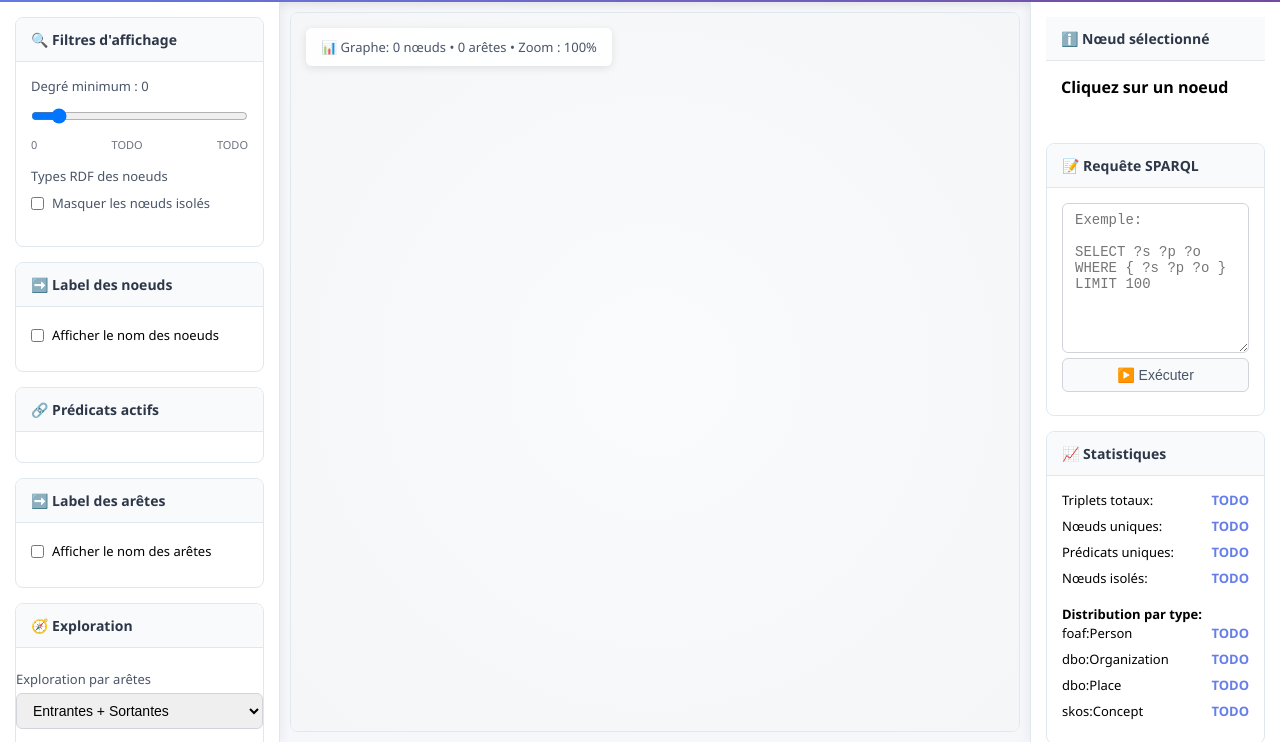
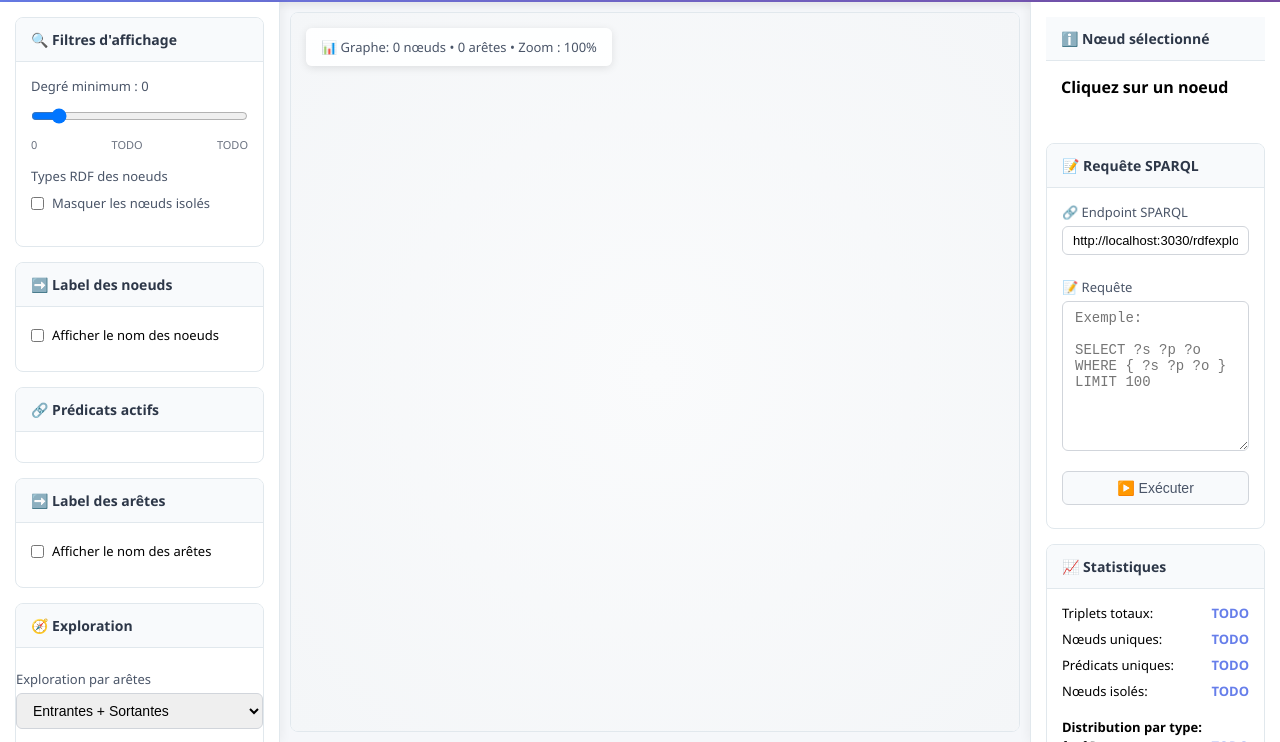
Before and after one commit to mlemseffer/RdfExplorer, a plain HTML site: page index.html in a window 1280 px wide. Shown: the part 58-800 px from the top of the page. Drawn offline with Linux system fonts and the light colour scheme.

Commit message:
Update index.html

```diff
--- a/index.html
+++ b/index.html
@@ -168,8 +168,18 @@
             <div class="panel">
                 <div class="panel-header">📝 Requête SPARQL</div>
                 <div class="panel-content">
-                    <textarea id="sparqlQueryInput" class="form-control" placeholder="Exemple:
-                    SELECT ?s ?p ?o WHERE { ?s ?p ?o } LIMIT 100"></textarea>
+                    <div class="form-group">
+                        <label for="endpointInput">🔗 Endpoint SPARQL</label>
+                        <input type="text" id="endpointInput" class="form-control"
+                               value="http://localhost:3030/rdfexplorer/sparql" />
+                    </div>
+
+                    <div class="form-group">
+                        <label for="sparqlQueryInput">📝 Requête</label>
+                        <textarea id="sparqlQueryInput" class="form-control" placeholder="Exemple:
+                SELECT ?s ?p ?o WHERE { ?s ?p ?o } LIMIT 100"></textarea>
+                    </div>
+
                     <button id="runSparqlBtn" class="btn btn-secondary">▶️ Exécuter</button>
                 </div>
             </div>
```
